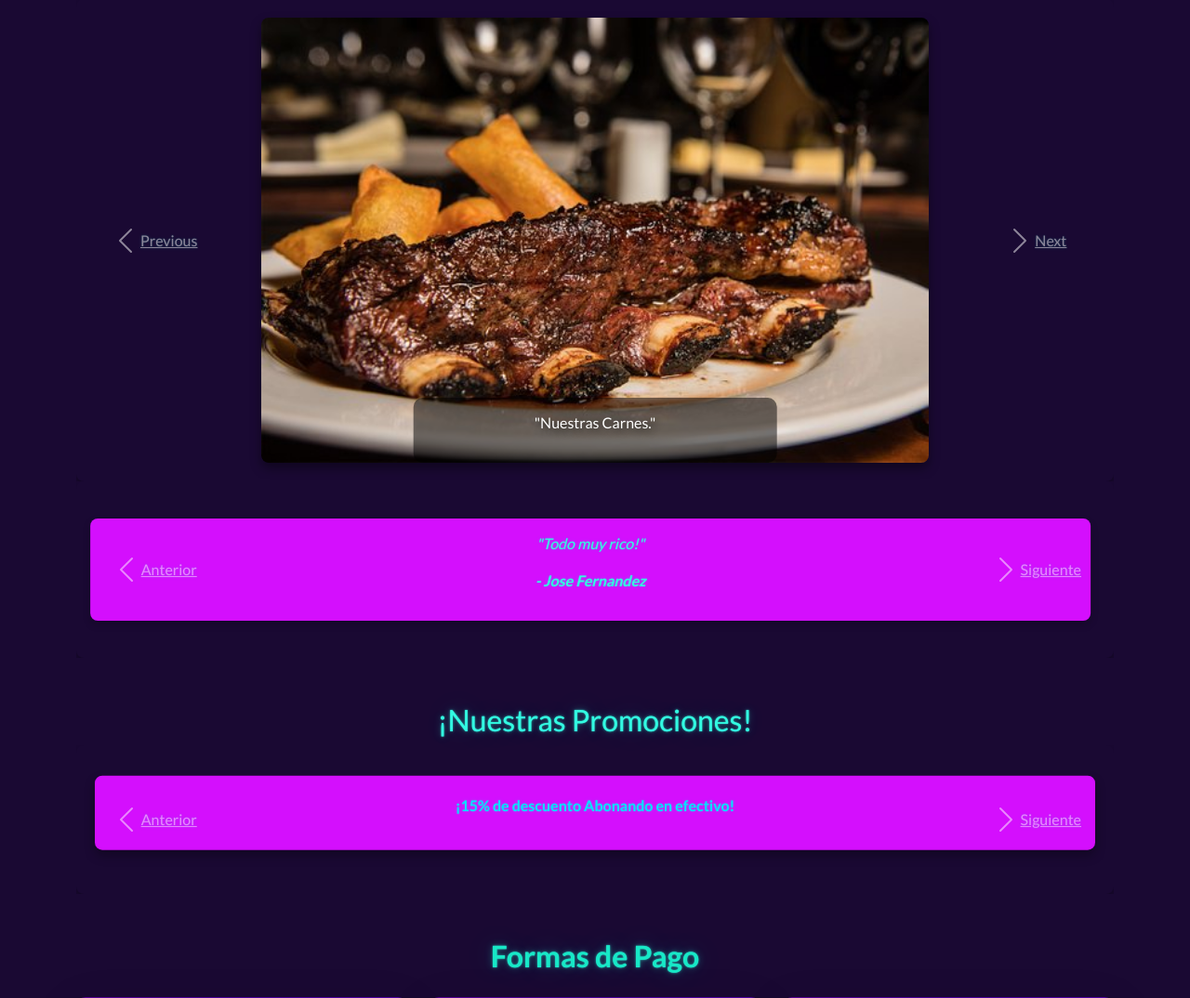
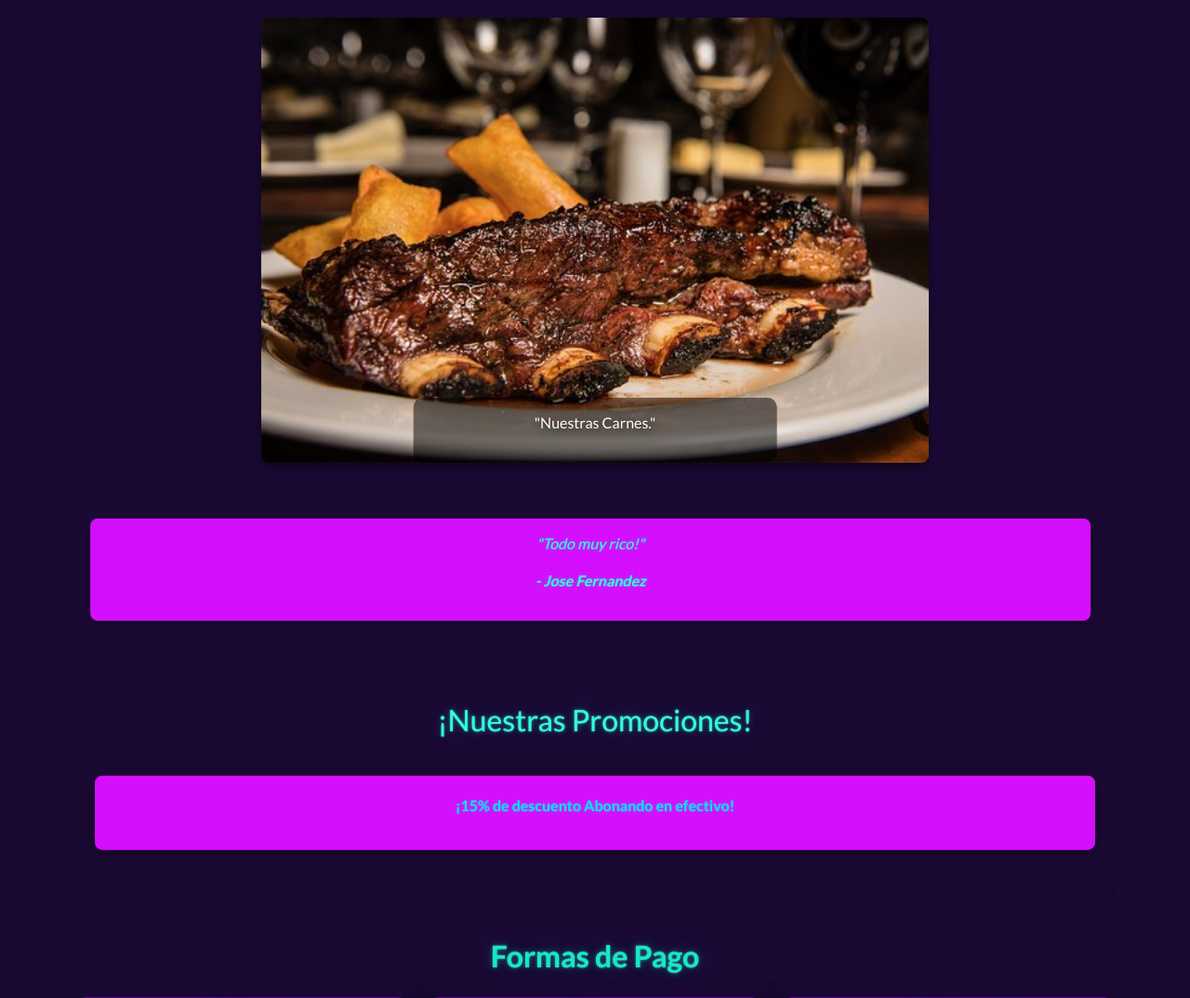
Before and after one commit to BryanRB519/Menu-Restaurante, a Django app: page / in a window 1280 px wide. Shown: the part 377-1451 px from the top of the page at 93% size. Run offline with Django 5.2, Linux system fonts and the light colour scheme; some libraries are stand-ins or nearby versions.

Commit message:
cambios visuales

```diff
--- a/MiProyecto/App/templates/App/index.html
+++ b/MiProyecto/App/templates/App/index.html
@@ -16,7 +16,7 @@
     </div>
     <br> <br>
 
-    <!-- Testimonios Carousel -->
+    <!--Carousel  de imagenes -->
     <div id="testimoniosCarousel" class="carousel slide" data-ride="carousel" data-interval="3000">
         <div class="carousel-inner">
             <div class="carousel-item active">
@@ -76,14 +76,6 @@
                 </div>
             </div>
         </div>
-        <a class="carousel-control-prev" href="#testimoniosCarousel" role="button" data-slide="prev">
-            <span class="carousel-control-prev-icon" aria-hidden="true"></span>
-            <span class="sr-only">Previous</span>
-        </a>
-        <a class="carousel-control-next" href="#testimoniosCarousel" role="button" data-slide="next">
-            <span class="carousel-control-next-icon" aria-hidden="true"></span>
-            <span class="sr-only">Next</span>
-        </a>
     </div>
 
     <!-- Carousel de Testimonios -->
@@ -115,20 +107,12 @@
                     </div>
                 </div>
             </div>
-            <a class="carousel-control-prev" href="#testimoniosCarousel" role="button" data-slide="prev">
-                <span class="carousel-control-prev-icon" aria-hidden="true"></span>
-                <span class="sr-only">Anterior</span>
-            </a>
-            <a class="carousel-control-next" href="#testimoniosCarousel" role="button" data-slide="next">
-                <span class="carousel-control-next-icon" aria-hidden="true"></span>
-                <span class="sr-only">Siguiente</span>
-            </a>
         </div>
 
         <div class="cta mt-5 text-center">
             <h2>¡Nuestras Promociones!</h2>
         </div>
-
+        <!-- Carousel de Ofertas -->
         <div id="ofertasCarousel" class="carousel slide" data-ride="carousel">
             <div class="carousel-inner">
                 <div class="carousel-item active">
@@ -147,14 +131,6 @@
                     </div>
                 </div>
             </div>
-            <a class="carousel-control-prev" href="#ofertasCarousel" role="button" data-slide="prev">
-                <span class="carousel-control-prev-icon" aria-hidden="true"></span>
-                <span class="sr-only">Anterior</span>
-            </a>
-            <a class="carousel-control-next" href="#ofertasCarousel" role="button" data-slide="next">
-                <span class="carousel-control-next-icon" aria-hidden="true"></span>
-                <span class="sr-only">Siguiente</span>
-            </a>
         </div>
     </div>
 
```
